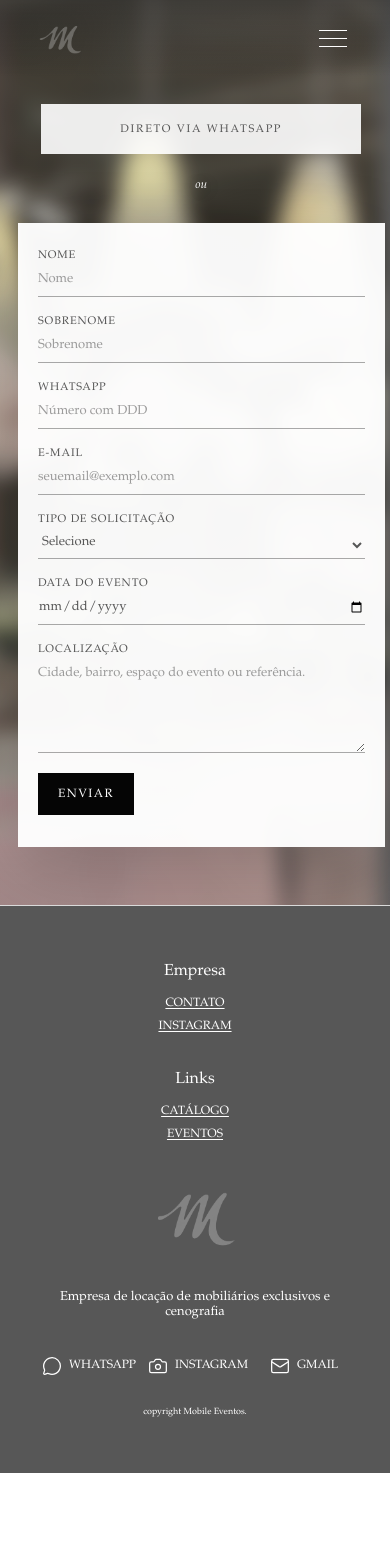
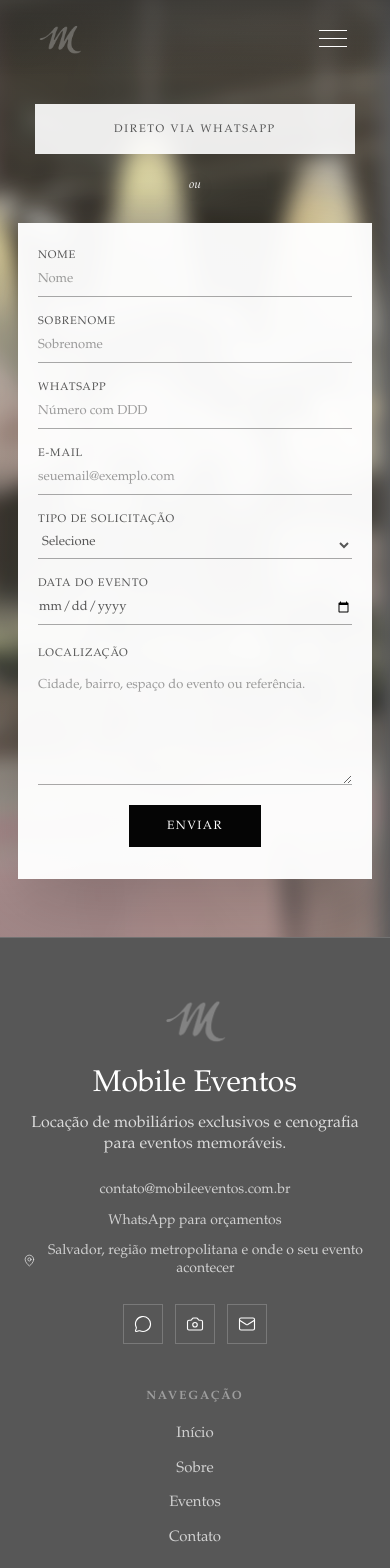
Before and after one commit to RyltarLabs/mobile-events-website, a Next.js app: page /contato in a window 390 px wide. Shown: the top 1568 px of the page. Before the commit the page ends 1473 px from the top, so only its background shows below. Built offline with nearby package versions, Linux system fonts and the light colour scheme.

Commit message:
fix(ui): refine footer links and testimonial carousel
Keep non-implemented navigation actions inert while preserving visual affordance. Align the footer background with the testimonials section and improve the testimonial carousel loop behavior for continuous lateral scrolling.

```diff
--- a/app/globals.css
+++ b/app/globals.css
@@ -449,6 +449,7 @@ textarea { font: inherit; }
   border: 0;
   background: var(--button);
   color: var(--ink);
+  cursor: pointer;
   font-family: var(--serif);
   font-size: 14px;
   line-height: 15px;
@@ -746,11 +747,14 @@ textarea { font: inherit; }
   margin: 24px auto 0;
 }
 
-.services-list a {
+.services-list a,
+.services-list button {
   display: inline-block;
   padding: 0;
   border: 0;
+  background: transparent;
   color: var(--ink);
+  cursor: pointer;
   font-family: var(--serif);
   font-size: clamp(34px, 4vw, 66px);
   line-height: 0.94;
@@ -768,7 +772,9 @@ textarea { font: inherit; }
 }
 
 .services-list a:hover,
-.services-list a:focus-visible {
+.services-list a:focus-visible,
+.services-list button:hover,
+.services-list button:focus-visible {
   color: var(--sage-dark);
   opacity: 0.9;
   transform: translateY(-1px);
@@ -1162,6 +1168,7 @@ textarea { font: inherit; }
   display: grid;
   grid-template-columns: repeat(2, minmax(0, 1fr));
   gap: 18px 26px;
+  width: 100%;
 }
 
 .contact-page-form label {
@@ -1201,6 +1208,17 @@ textarea { font: inherit; }
   resize: vertical;
 }
 
+.contact-page-form .contact-location-field {
+  gap: 9px;
+  margin-top: 4px;
+}
+
+.contact-page-form .contact-location-field textarea {
+  min-height: 116px;
+  padding-top: 8px;
+  line-height: 1.45;
+}
+
 .contact-page-form input::placeholder,
 .contact-page-form textarea::placeholder {
   color: rgb(86 86 86 / 0.58);
@@ -1232,111 +1250,182 @@ textarea { font: inherit; }
 }
 
 .site-footer {
-  border-top: 1px solid rgb(255 255 255 / 0.78);
+  border-top: 1px solid rgb(255 255 255 / 0.16);
   background: var(--charcoal);
+  color: rgb(255 255 255 / 0.82);
+}
+
+.footer-shell {
+  width: min(1200px, 90vw);
+  margin: 0 auto;
+  padding: clamp(58px, 6vw, 92px) 0 28px;
+}
+
+.footer-main {
+  display: grid;
+  grid-template-columns: minmax(280px, 1.25fr) minmax(520px, 1.45fr);
+  gap: clamp(56px, 8vw, 140px);
+  align-items: start;
+}
+
+.footer-brand-block {
+  display: grid;
+  justify-items: start;
+  gap: 22px;
+}
+
+.footer-logo {
+  display: inline-flex;
+  width: 74px;
+  height: auto;
+}
+
+.footer-logo img {
+  width: 74px;
+  height: auto;
+}
+
+.footer-brand-title {
+  margin: 0;
   color: white;
-}
-
-.footer-inner {
-  display: grid;
-  grid-template-columns: minmax(110px, 0.72fr) minmax(130px, 0.78fr) minmax(120px, auto) minmax(270px, 1.25fr);
-  gap: clamp(36px, 5.2vw, 96px);
+  font-family: var(--serif);
+  font-size: clamp(30px, 3vw, 46px);
+  line-height: 0.95;
+}
+
+.footer-brand-text {
+  max-width: 360px;
+  margin: -8px 0 0;
+  color: rgb(255 255 255 / 0.78);
+  font-size: 16px;
+  line-height: 1.35;
+}
+
+.footer-contact-list {
+  display: grid;
+  gap: 13px;
+  margin-top: 4px;
+}
+
+.footer-contact-list a,
+.footer-contact-list span {
+  display: inline-flex;
   align-items: center;
-  width: min(1060px, 88vw);
-  min-height: clamp(250px, 14vw, 330px);
-  margin: 0 auto;
-  padding: clamp(56px, 5.4vw, 84px) 0;
-}
-
-.footer-group,
-.footer-brand-copy {
-  display: grid;
   gap: 8px;
-  align-content: center;
-}
-
-.site-footer p,
-.site-footer a,
-.site-footer span,
-.site-footer small {
-  margin: 0;
-  font-size: 12px;
-  line-height: 15px;
-}
-
-.site-footer p {
-  margin-bottom: 8px;
-  font-size: 16px;
-  line-height: 18px;
-}
-
-.site-footer a {
-  width: fit-content;
-  text-decoration: underline;
-  text-decoration-thickness: 1px;
-  text-underline-offset: 0.13em;
-  text-transform: uppercase;
-}
-
-.footer-logo {
+  color: rgb(255 255 255 / 0.72);
+  font-size: 14px;
+  line-height: 1.25;
+  text-decoration: none;
+}
+
+.footer-contact-list a:hover,
+.footer-contact-list a:focus-visible {
+  color: white;
+}
+
+.footer-social-list {
+  display: flex;
+  gap: 12px;
+  margin-top: 4px;
+}
+
+.footer-social-list a {
   display: inline-flex;
   align-items: center;
   justify-content: center;
-  min-width: clamp(96px, 7.6vw, 150px);
-}
-
-.footer-logo img {
-  width: clamp(96px, 7.6vw, 150px);
-  height: auto;
-}
-
-.footer-brand-copy {
-  justify-items: center;
-  text-align: center;
-}
-
-.footer-brand-copy p {
-  max-width: 330px;
+  width: 40px;
+  height: 40px;
+  border: 1px solid rgb(255 255 255 / 0.2);
+  color: white;
+  text-decoration: none;
+  transition:
+    border-color 180ms ease,
+    background 180ms ease,
+    transform 180ms ease;
+}
+
+.footer-social-list a:hover,
+.footer-social-list a:focus-visible {
+  border-color: rgb(255 255 255 / 0.54);
+  background: rgb(255 255 255 / 0.06);
+  transform: translateY(-1px);
+}
+
+.footer-link-columns {
+  display: grid;
+  grid-template-columns: repeat(3, minmax(130px, 1fr));
+  gap: clamp(34px, 5vw, 78px);
+}
+
+.footer-link-column {
+  display: grid;
+  align-content: start;
+  gap: 18px;
+}
+
+.footer-link-column p {
+  margin: 0 0 6px;
+  color: rgb(255 255 255 / 0.42);
+  font-size: 12px;
+  font-weight: 700;
+  letter-spacing: 0.16em;
+  line-height: 1;
+  text-transform: uppercase;
+}
+
+.footer-link-column a {
+  width: fit-content;
+  color: rgb(255 255 255 / 0.72);
+  font-size: 15px;
+  line-height: 1.1;
+  text-decoration: none;
+}
+
+.footer-link-column a:hover,
+.footer-link-column a:focus-visible {
+  color: white;
+  text-decoration: underline;
+  text-underline-offset: 0.16em;
+}
+
+.footer-bottom {
+  display: grid;
+  grid-template-columns: 1fr auto auto;
+  gap: 24px;
+  align-items: center;
+  margin-top: clamp(58px, 6vw, 92px);
+  padding-top: 28px;
+  border-top: 1px solid rgb(255 255 255 / 0.16);
+}
+
+.footer-bottom p,
+.footer-bottom a {
   margin: 0;
-  font-size: clamp(13px, 1vw, 16px);
-  line-height: 1.16;
-}
-
-.footer-brand-copy span {
-  font-size: 12px;
-  line-height: 15px;
-}
-
-.site-footer nav,
-.footer-channel-list {
-  display: flex;
-  justify-content: center;
-  align-items: center;
-  gap: clamp(12px, 1.4vw, 18px);
-  margin-top: 24px;
-}
-
-.site-footer nav a,
-.footer-channel-list a {
+  color: rgb(255 255 255 / 0.56);
+  font-size: 13px;
+  line-height: 1.15;
+}
+
+.footer-review-link {
   display: inline-flex;
   align-items: center;
-  justify-content: center;
   gap: 7px;
-  min-height: 28px;
+}
+
+.footer-bottom nav {
+  display: flex;
+  gap: 24px;
+}
+
+.footer-bottom a {
   text-decoration: none;
-  text-transform: uppercase;
-  font-size: 11px;
-  line-height: 13px;
-}
-
-.footer-channel-list svg {
-  flex: 0 0 auto;
-}
-
-.site-footer small {
-  margin-top: 18px;
-  font-size: 9px;
-  line-height: 11px;
+}
+
+.footer-bottom a:hover,
+.footer-bottom a:focus-visible {
+  color: white;
+  text-decoration: underline;
+  text-underline-offset: 0.16em;
 }
 
 .reveal {
@@ -1500,25 +1589,19 @@ textarea { font: inherit; }
   .contact-form,
   .contact-page-form { grid-template-columns: 1fr; }
 
-  .footer-inner {
+  .footer-main {
     grid-template-columns: 1fr;
-    justify-items: center;
-    width: min(520px, 88vw);
-    min-height: auto;
-    text-align: center;
-  }
-
-  .footer-group,
-  .footer-brand-copy {
-    justify-items: center;
-  }
-
-  .footer-brand-copy p {
-    max-width: 320px;
-  }
-
-  .footer-channel-list {
-    flex-wrap: wrap;
+    gap: 46px;
+  }
+
+  .footer-link-columns {
+    grid-template-columns: repeat(3, minmax(120px, 1fr));
+  }
+
+  .footer-bottom {
+    grid-template-columns: 1fr;
+    justify-items: start;
+    gap: 16px;
   }
 
   .contact-hero {
@@ -1528,6 +1611,7 @@ textarea { font: inherit; }
 
   .contact-form-card {
     width: min(600px, 94vw);
+    margin-inline: auto;
   }
 
   .instagram-section {
@@ -1715,17 +1799,11 @@ textarea { font: inherit; }
     height: 24px;
   }
 
-  .services-list a { font-size: 34px; }
-
-  .footer-channel-list {
-    gap: 12px;
-  }
-
-  .footer-channel-list a {
-    min-width: 88px;
-  }
+  .services-list a,
+  .services-list button { font-size: 34px; }
 
   .contact-form-card {
+    width: min(100%, 94vw);
     padding: 26px 20px 32px;
   }
 
@@ -1733,4 +1811,65 @@ textarea { font: inherit; }
     min-height: 50px;
     font-size: 11px;
   }
-}
+
+  .contact-hero-content {
+    width: 100%;
+    justify-items: center;
+  }
+
+  .contact-page-form {
+    width: 100%;
+    justify-items: stretch;
+    gap: 18px;
+  }
+
+  .contact-page-form input,
+  .contact-page-form select,
+  .contact-page-form textarea {
+    min-width: 0;
+  }
+
+  .contact-page-form button {
+    justify-self: center;
+    min-width: 132px;
+  }
+
+  .footer-shell {
+    width: min(430px, 88vw);
+    padding-top: 52px;
+  }
+
+  .footer-brand-block {
+    justify-items: center;
+    text-align: center;
+  }
+
+  .footer-contact-list {
+    justify-items: center;
+  }
+
+  .footer-contact-list span {
+    justify-content: center;
+  }
+
+  .footer-link-columns {
+    grid-template-columns: 1fr;
+    justify-items: center;
+    text-align: center;
+  }
+
+  .footer-link-column {
+    justify-items: center;
+  }
+
+  .footer-bottom {
+    justify-items: center;
+    text-align: center;
+  }
+
+  .footer-bottom nav {
+    flex-wrap: wrap;
+    justify-content: center;
+    gap: 14px 20px;
+  }
+}
--- a/components/site/contact-form.tsx
+++ b/components/site/contact-form.tsx
@@ -2,7 +2,7 @@
 
 import { FormEvent } from "react";
 
-const whatsappNumber = "5571999999999";
+const whatsappNumber = "0000000000000";
 
 export function ContactForm() {
   function handleSubmit(event: FormEvent<HTMLFormElement>) {
--- a/components/site/contact-page-form.tsx
+++ b/components/site/contact-page-form.tsx
@@ -2,7 +2,7 @@
 
 import { FormEvent } from "react";
 
-const whatsappNumber = "5571999999999";
+const whatsappNumber = "0000000000000";
 
 export function ContactPageForm() {
   function handleSubmit(event: FormEvent<HTMLFormElement>) {
@@ -58,7 +58,7 @@ export function ContactPageForm() {
         <span>Data do evento</span>
         <input name="eventDate" type="date" required />
       </label>
-      <label>
+      <label className="contact-location-field">
         <span>Localização</span>
         <textarea name="location" rows={4} placeholder="Cidade, bairro, espaço do evento ou referência." required />
       </label>
--- a/components/site/site-footer.tsx
+++ b/components/site/site-footer.tsx
@@ -1,9 +1,12 @@
 import Image from "next/image";
 import Link from "next/link";
-import { Camera, Mail, MessageCircle } from "lucide-react";
+import { Camera, Mail, MapPin, MessageCircle, Star } from "lucide-react";
 import { buildWhatsAppLink } from "@/lib/catalog";
 
-const footerChannels = [
+const googleReviewUrl =
+  "https://www.google.com/search?q=mobile+eventos&oq=mobile&gs_lcrp=EgZjaHJvbWUqCAgAEEUYJxg7MggIABBFGCcYOzIGCAEQRRg5MhAIAhAuGK8BGMcBGLEDGIAEMgoIAxAuGLEDGIAEMgYIBBBFGDwyBggFEEUYPDIGCAYQRRg8MgYIBxBFGDzSAQgxMjE5ajBqN6gCALACAA&sourceid=chrome&source=chrome.ob&ie=UTF-8#lrd=0x7161007c1457bcb:0x10d7ba329d1441d9,3,,,,";
+
+const socialLinks = [
   {
     label: "WhatsApp",
     href: buildWhatsAppLink("orçamento geral"),
@@ -15,42 +18,101 @@ const footerChannels = [
     icon: Camera,
   },
   {
-    label: "Gmail",
+    label: "E-mail",
     href: "mailto:contato@mobileeventos.com.br",
     icon: Mail,
+  },
+] as const;
+
+const footerColumns = [
+  {
+    title: "Navegação",
+    links: [
+      { label: "Início", href: "/#home", implemented: true },
+      { label: "Sobre", href: "/#sobre", implemented: true },
+      { label: "Eventos", href: "/#eventos", implemented: true },
+      { label: "Contato", href: "/contato", implemented: true },
+    ],
+  },
+  {
+    title: "Serviços",
+    links: [
+      { label: "Casamentos", href: "#", implemented: false },
+      { label: "Formaturas", href: "#", implemented: false },
+      { label: "Aniversários", href: "#", implemented: false },
+      { label: "Corporativo", href: "#", implemented: false },
+    ],
+  },
+  {
+    title: "Recursos",
+    links: [
+      { label: "Catálogo", href: "/#catalogo-vitrine", implemented: true },
+      { label: "Orçamento", href: "/contato", implemented: true },
+      { label: "Instagram", href: "https://www.instagram.com/mobileeventos/", implemented: true, external: true },
+    ],
   },
 ] as const;
 
 export function SiteFooter() {
   return (
     <footer className="site-footer">
-      <div className="footer-inner">
-        <div className="footer-group footer-company">
-          <p>Empresa</p>
-          <Link href="/contato">Contato</Link>
-          <a href="https://www.instagram.com/mobileeventos/" target="_blank" rel="noreferrer">
-            Instagram
-          </a>
-        </div>
-        <div className="footer-group footer-policies">
-          <p>Links</p>
-          <Link href="/#catalogo">Catálogo</Link>
-          <Link href="/#eventos">Eventos</Link>
-        </div>
-        <Link className="footer-logo" href="/#home" aria-label="Mobile Eventos">
-          <Image src="/mobile-logo-white.png" alt="" width={600} height={473} unoptimized />
-        </Link>
-        <div className="footer-brand-copy">
-          <p>Empresa de locação de mobiliários exclusivos e cenografia</p>
-          <nav className="footer-channel-list" aria-label="Canais de contato">
-            {footerChannels.map(({ label, href, icon: Icon }) => (
-              <a key={label} href={href} target={href.startsWith("http") ? "_blank" : undefined} rel={href.startsWith("http") ? "noreferrer" : undefined}>
-                <Icon aria-hidden="true" size={20} strokeWidth={1.5} />
-                <span>{label}</span>
+      <div className="footer-shell">
+        <div className="footer-main">
+          <section className="footer-brand-block" aria-label="Mobile Eventos">
+            <Link className="footer-logo" href="/#home" aria-label="Mobile Eventos">
+              <Image src="/mobile-logo-white.png" alt="" width={600} height={473} unoptimized />
+            </Link>
+            <p className="footer-brand-title">Mobile Eventos</p>
+            <p className="footer-brand-text">Locação de mobiliários exclusivos e cenografia para eventos memoráveis.</p>
+            <div className="footer-contact-list">
+              <a href="mailto:contato@mobileeventos.com.br">contato@mobileeventos.com.br</a>
+              <a href={buildWhatsAppLink("orçamento geral")} target="_blank" rel="noreferrer">
+                WhatsApp para orçamentos
               </a>
+              <span>
+                <MapPin aria-hidden="true" size={15} strokeWidth={1.6} />
+                Salvador, região metropolitana e onde o seu evento acontecer
+              </span>
+            </div>
+            <nav className="footer-social-list" aria-label="Canais sociais">
+              {socialLinks.map(({ label, href, icon: Icon }) => (
+                <a key={label} href={href} target={href.startsWith("http") ? "_blank" : undefined} rel={href.startsWith("http") ? "noreferrer" : undefined} aria-label={label}>
+                  <Icon aria-hidden="true" size={18} strokeWidth={1.5} />
+                </a>
+              ))}
+            </nav>
+          </section>
+
+          <nav className="footer-link-columns" aria-label="Links do rodapé">
+            {footerColumns.map((column) => (
+              <div className="footer-link-column" key={column.title}>
+                <p>{column.title}</p>
+                {column.links.map((link) =>
+                  link.external || !link.implemented ? (
+                    <a key={link.label} href={link.href} target={link.external ? "_blank" : undefined} rel={link.external ? "noreferrer" : undefined}>
+                      {link.label}
+                    </a>
+                  ) : (
+                    <Link key={link.label} href={link.href}>
+                      {link.label}
+                    </Link>
+                  ),
+                )}
+              </div>
             ))}
           </nav>
-          <small>copyright Mobile Eventos.</small>
+        </div>
+
+        <div className="footer-bottom">
+          <p>© 2026 Mobile Eventos</p>
+          <a className="footer-review-link" href={googleReviewUrl} target="_blank" rel="noreferrer">
+            <Star aria-hidden="true" size={14} strokeWidth={1.7} />
+            Avalie-nos no Google
+          </a>
+          <nav aria-label="Políticas">
+            <a href="#">Política de Privacidade</a>
+            <a href="#">Termos de Uso</a>
+          </nav>
         </div>
       </div>
     </footer>
--- a/lib/catalog.ts
+++ b/lib/catalog.ts
@@ -1,4 +1,4 @@
-const whatsappNumber = "5571999999999";
+const whatsappNumber = "0000000000000";
 
 export const catalogItems = [
   {
```
Also changed, not shown: app/page.tsx (+9 -8 lines), components/site/testimonials-carousel.tsx (+50 -3 lines).
